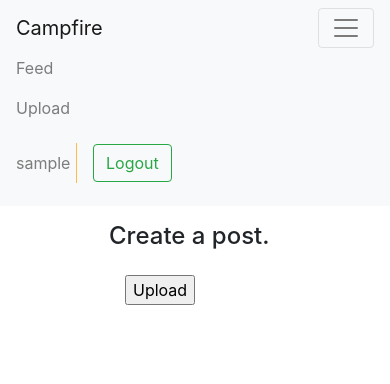
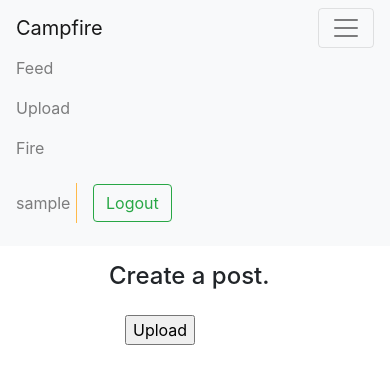
Before and after one commit to kevin-ghannoum/Campfire, a Django app: page /upload/ in a window 390 px wide, after a click that opens the changed part. Shown: the top 384 px of the page. Run offline with Django 3.2, Linux system fonts and the light colour scheme; the visitor is signed in with stand-in values (Sample User, id 1); parts of the project's set-up code (start-up, migrations or seed data) failed here and were passed over; some libraries are stand-ins or nearby versions.

Commit message:
#52 Implemented the fire view page.

```diff
--- a/campfire/user/templates/base.html
+++ b/campfire/user/templates/base.html
@@ -29,6 +29,9 @@
         </li>
         <li class="nav-item">
           <a class="nav-link" href="{% url 'upload' %}">Upload</a>
+        </li>
+        <li class="nav-item">
+          <a class="nav-link" href="{% url 'fire' %}">Fire</a>
         </li>
       </ul>
 
--- a/campfire/user/urls.py
+++ b/campfire/user/urls.py
@@ -11,4 +11,5 @@ urlpatterns = [
     path('logout/', views.logout_view, name="logout"),
     path('', views.login_view, name="home"),
     path('profile/', views.profile, name="profile"),
+    path('fire/', views.fire, name="fire"),
 ]
--- a/campfire/user/views.py
+++ b/campfire/user/views.py
@@ -38,6 +38,13 @@ def feed(request):
         posts += Post.objects.filter(username=f.following)
     return render(request, 'feed.html', {'MEDIA_URL': MEDIA_URL, 'posts': posts})
 
+@login_required(login_url='/login')
+def fire(request):
+    likes = Like.objects.filter(username=request.user.username)
+    posts = []
+    for l in likes:
+        posts += Post.objects.filter(id =l.post_key)
+    return render(request, 'fire.html', {'MEDIA_URL': MEDIA_URL, 'posts': posts})
 
 @csrf_exempt
 @login_required(login_url='/login')
```
Also changed, not shown: campfire/user/templates/fire.html (added, +20 -0 lines).
